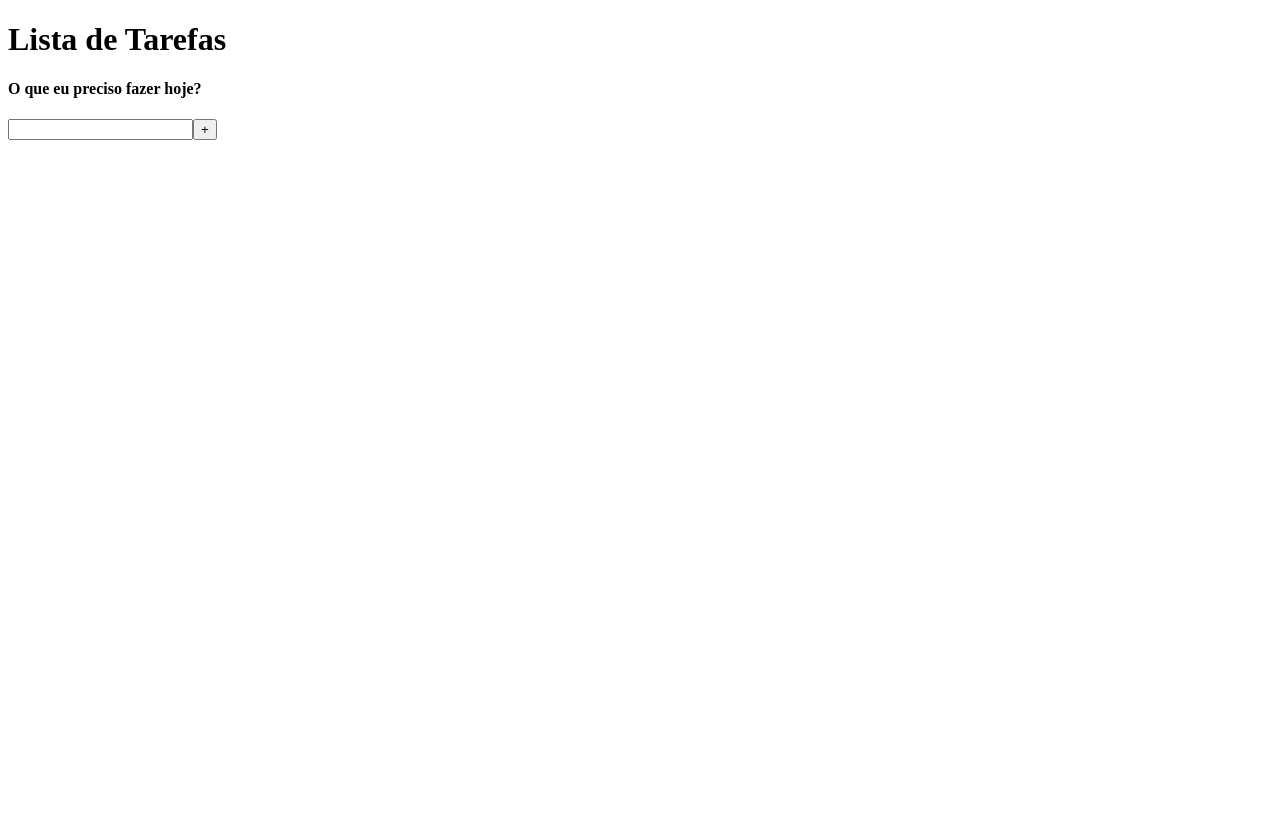
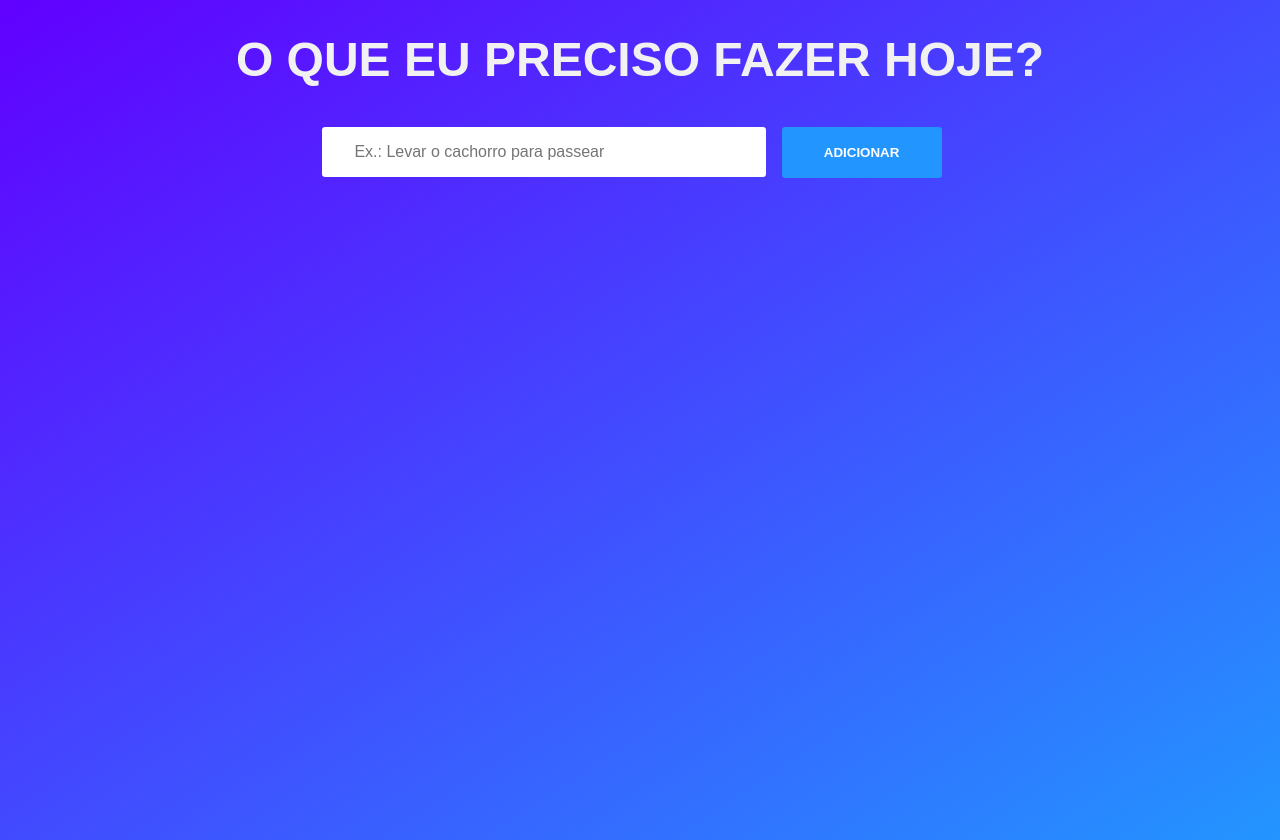
Before and after one commit to helolah/todos-list, a React (Create React App) app: page / in a window 1280 px wide. Before the commit the page ends 800 px from the top, so only its background shows below. Built offline with nearby package versions, Linux system fonts and the light colour scheme.

Commit message:
CSS quase terminado

```diff
--- a/package.json
+++ b/package.json
@@ -9,6 +9,7 @@
     "react": "^17.0.1",
     "react-dom": "^17.0.1",
     "react-scripts": "4.0.1",
+    "styled-components": "^5.2.1",
     "web-vitals": "^0.2.4"
   },
   "scripts": {
--- a/public/index.html
+++ b/public/index.html
@@ -26,7 +26,7 @@
     -->
     <title>React App</title>
   </head>
-  <body>
+  <body style='background-image: linear-gradient(to bottom right, #6100FF, #2395FF); background-repeat: no-repeat; height: 100vh;'>
     <noscript>You need to enable JavaScript to run this app.</noscript>
     <div id="root"></div>
     <!--
--- a/src/components/App.js
+++ b/src/components/App.js
@@ -1,14 +1,15 @@
 import React from 'react';
 import Form from './Form';
+
+import { Div, Title } from './styles';
 
 export default class App extends React.Component {
     render() {
         return (
-            <div>
-                <h1>Lista de Tarefas</h1>
-                <h4>O que eu preciso fazer hoje?</h4>
-                <Form title="Teste"/>
-            </div>
+            <Div>
+                <Title>O QUE EU PRECISO FAZER HOJE?</Title>
+                <Form title="Teste" />
+            </Div>
         );
     }
 }
--- a/src/components/Form.js
+++ b/src/components/Form.js
@@ -1,5 +1,7 @@
 import React from 'react';
 import List from './List'
+
+import { Input, Button } from './styles';
 
 export default class Form extends React.Component {
     constructor(props) {
@@ -36,8 +38,8 @@ export default class Form extends React.Component {
         return (
             <div>
                 <form onSubmit={this.handleSubmit}>
-                    <input value={this.state.newListItem} onChange={this.handleTextChange}></input>
-                    <button type='submit'>+</button>
+                    <Input value={this.state.newListItem} onChange={this.handleTextChange} placeholder="Ex.: Levar o cachorro para passear" required/>
+                    <Button type='submit'>ADICIONAR</Button>
                 </form>
 
                 { this.state.listItems.map((item, index) => {
--- a/src/components/List.js
+++ b/src/components/List.js
@@ -1,5 +1,6 @@
 import React from 'react';
-import index from '../css/index.css';
+
+import { Item } from './styles';
 
 export default class List extends React.Component {
     constructor(props) {
@@ -16,8 +17,7 @@ export default class List extends React.Component {
         return (
             <div>
                 <ul>
-                    <li>{this.props.text}</li>
-                    <button type='button' onClick={this.handleScratch}>Feito</button>
+                    <Item>{this.props.text}</Item>
                 </ul>
             </div>
         );
--- /dev/null
+++ b/src/components/styles.js
@@ -0,0 +1,49 @@
+import styled from 'styled-components';
+
+
+export const Title = styled.h1`
+    font-size: 3rem;
+`;
+
+export const Div = styled.div`
+    color: #f1f1f1;
+    font-family: 'Poppins', sans-serif;
+    text-align: center;
+`;
+
+export const Input = styled.input`
+    color: #333;
+    font-size: 1rem;
+    margin: 0 auto;
+    padding: 1rem 2rem;
+    border-radius: 0.2rem;
+    background-color: rgb(255, 255, 255);
+    border: none;
+    width: 30%;
+    font-family: 'Poppins', sans-serif;
+`;
+
+export const Button = styled.button`
+    display: inline-block;
+    font-family: 'Poppins', sans-serif;
+    border-radius: 0.2rem;
+    padding: 1rem 2rem;
+    margin: 0.5rem 1rem;
+    width: 10rem;
+    background: #2395FF;
+    color: white;
+    border: 2px solid #2395FF;
+    font-weight: 700;
+`;
+
+export const Item = styled.li`
+    display: block;
+    list-style-type: none;
+    font-size: 1.5rem;
+    background: #f1f1f1;
+    color: #2395FF;
+    padding: 1rem 2rem;
+    border-radius: 0.2rem;
+    margin: 0.5rem 1rem;
+    text-align: left;
+`;
--- a/src/css/index.css
+++ /dev/null
@@ -1,3 +0,0 @@
-.btnDoneEvent {
-    text-decoration: line-through;
-}
```
Also changed, not shown: 2 other files (tests, documents, lock files or other folders).
